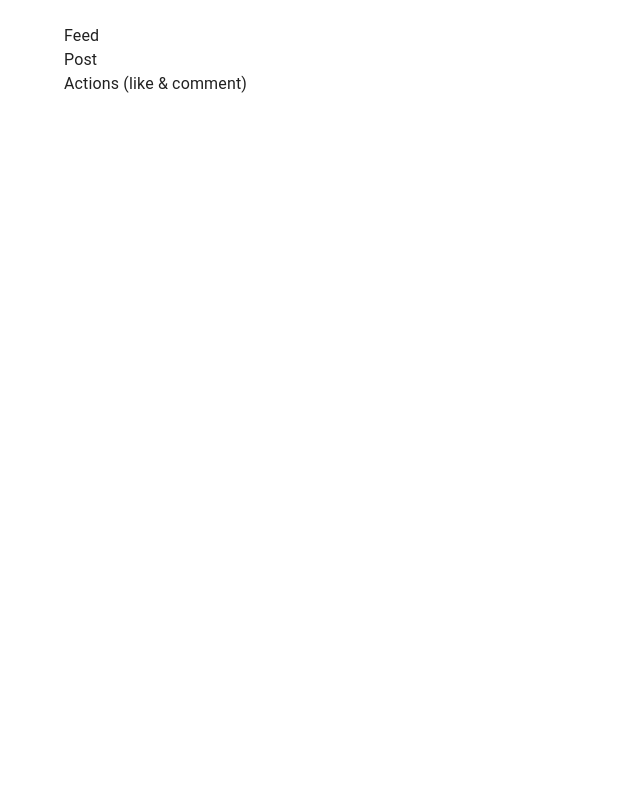
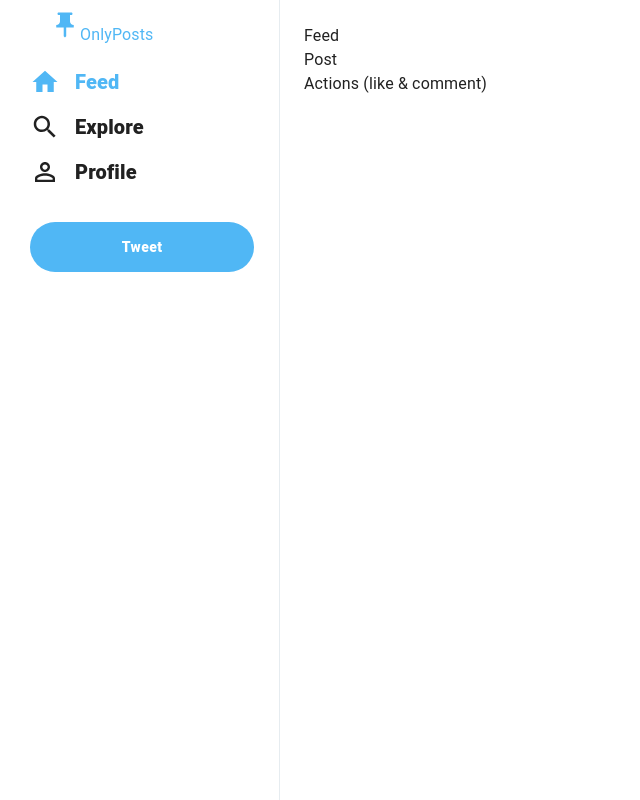
Before and after one commit to React-Revalida/socmed-app-frontend, a React (Create React App) app: page /feed in a window 1280 px wide. Shown: the whole page, without its empty margins (0-640 px from the left). Built offline with nearby package versions, Linux system fonts and the light colour scheme.

Commit message:
Sidebar
~Routings set
~Routings on sidebar click not working yet

```diff
--- a/package.json
+++ b/package.json
@@ -6,7 +6,8 @@
     "@emotion/react": "^11.10.5",
     "@emotion/styled": "^11.10.5",
     "@mui/icons-material": "^5.11.0",
-    "@mui/material": "^5.11.8",
+    "@mui/material": "^5.11.9",
+    "@mui/styled-engine-sc": "^5.11.9",
     "@testing-library/jest-dom": "^5.16.5",
     "@testing-library/react": "^13.4.0",
     "@testing-library/user-event": "^13.5.0",
@@ -17,6 +18,7 @@
     "react-dom": "^18.2.0",
     "react-router-dom": "^6.8.1",
     "react-scripts": "5.0.1",
+    "styled-components": "^5.3.6",
     "web-vitals": "^2.1.4"
   },
   "scripts": {
--- a/src/App.css
+++ b/src/App.css
@@ -1,38 +1,13 @@
-.App {
-  text-align: center;
+body {
+  --twitter-color: #50b7f5;
+  --twitter-background: #e6ecf0;
 }
 
-.App-logo {
-  height: 40vmin;
-  pointer-events: none;
+.app {
+  height: 100vh;
+  display: flex;
+  max-width: 1300px;
+  margin-left: auto;
+  margin-right: auto;
+  padding: 0 10px;
 }
-
-@media (prefers-reduced-motion: no-preference) {
-  .App-logo {
-    animation: App-logo-spin infinite 20s linear;
-  }
-}
-
-.App-header {
-  background-color: #282c34;
-  min-height: 100vh;
-  display: flex;
-  flex-direction: column;
-  align-items: center;
-  justify-content: center;
-  font-size: calc(10px + 2vmin);
-  color: white;
-}
-
-.App-link {
-  color: #61dafb;
-}
-
-@keyframes App-logo-spin {
-  from {
-    transform: rotate(0deg);
-  }
-  to {
-    transform: rotate(360deg);
-  }
-}
--- a/src/App.js
+++ b/src/App.jsx
@@ -6,11 +6,13 @@ import RegisterPage from "./pages/RegisterPage";
 import { useState } from "react";
 import { Container, CssBaseline } from "@mui/material";
 import Feed from "./pages/Feed";
+import Sidebar from "./components/Sidebar";
 
 function App() {
   return (
-    <>
+    <div className="app">
       <CssBaseline />
+      <Sidebar />
       <Container sx={{ marginTop: 3 }}>
         <Routes>
           <Route path="/" element={<Navigate to="/feed" />}></Route>
@@ -19,7 +21,7 @@ function App() {
           <Route path="/login" element={<LoginPage />} />
         </Routes>
       </Container>
-    </>
+    </div>
   );
 }
 
--- /dev/null
+++ b/src/components/Sidebar.css
@@ -0,0 +1,29 @@
+.sidebar {
+  border-right: 1px solid var(--twitter-background);
+  flex: 0.3;
+  min-width: 250px;
+  margin-left: 20px;
+  margin-right: 0px;
+}
+
+.sidebar__twitterIcon {
+  color: var(--twitter-color);
+  /* font-size: 30px !important; */
+  margin: 10px 20px;
+  margin-bottom: 20px;
+}
+.icon {
+  font-size: 30px !important;
+}
+
+.sidebar__tweet {
+  background-color: var(--twitter-color) !important;
+  border: none !important;
+  color: white !important;
+  font-weight: 900 !important;
+  text-transform: inherit !important;
+  border-radius: 30px !important;
+  height: 50px !important;
+  margin-top: 20px !important;
+  width: 90% !important;
+}
--- /dev/null
+++ b/src/components/Sidebar.jsx
@@ -0,0 +1,29 @@
+import React from "react";
+import "./Sidebar.css";
+import OnlyPost from "../assets/onlyposts.png";
+import PushPinIcon from "@mui/icons-material/PushPin";
+import TwitterIcon from "@mui/icons-material/Twitter";
+import SidebarOpt from "./SidebarOpt";
+import HomeIcon from "@mui/icons-material/Home";
+import SearchIcon from "@mui/icons-material/Search";
+import PermIdentityIcon from "@mui/icons-material/PermIdentity";
+import Button from "@mui/material/Button";
+const Sidebar = () => {
+  return (
+    <div className="sidebar">
+      <div className="sidebar__twitterIcon">
+        <PushPinIcon className="icon" />
+        OnlyPosts
+      </div>
+
+      <SidebarOpt active Icon={HomeIcon} text="Feed" />
+      <SidebarOpt Icon={SearchIcon} text="Explore" />
+      <SidebarOpt Icon={PermIdentityIcon} text="Profile" />
+      <Button variant="outlined" className="sidebar__tweet">
+        Tweet
+      </Button>
+    </div>
+  );
+};
+
+export default Sidebar;
--- /dev/null
+++ b/src/components/SidebarOpt.css
@@ -0,0 +1,29 @@
+.sidebarOption {
+  display: flex;
+  align-items: center;
+  cursor: pointer;
+  margin: 0px 20px 15px 0px;
+}
+
+.sidebarOption:hover {
+  background-color: #e8f5fe;
+  border-radius: 30px;
+  color: var(--twitter-color);
+  transition: color 100ms ease-in;
+}
+
+.sidebarOption > .MuiSvgIcon-root {
+  padding: 0px;
+  font-size: 30px !important;
+}
+
+.sidebarOption > h2 {
+  font-weight: 800;
+  font-size: 20px;
+  margin-right: 20px;
+  margin-left: 15px;
+}
+
+.sidebarOption--active {
+  color: var(--twitter-color);
+}
--- /dev/null
+++ b/src/components/SidebarOpt.jsx
@@ -0,0 +1,16 @@
+import React from "react";
+import "./SidebarOpt.css";
+import HomeIcon from "@mui/icons-material/Home";
+
+const SidebarOpt = ({ active, text, Icon }) => {
+  return (
+    <>
+      <div className={`sidebarOption ${active && "sidebarOption--active"}`}>
+        <Icon />
+        <h2>{text}</h2>
+      </div>
+    </>
+  );
+};
+
+export default SidebarOpt;
--- a/src/index.css
+++ b/src/index.css
@@ -1,13 +1,18 @@
+* {
+  margin: 0;
+  padding: 0;
+}
+
 body {
   margin: 0;
-  font-family: -apple-system, BlinkMacSystemFont, 'Segoe UI', 'Roboto', 'Oxygen',
-    'Ubuntu', 'Cantarell', 'Fira Sans', 'Droid Sans', 'Helvetica Neue',
+  font-family: -apple-system, BlinkMacSystemFont, "Segoe UI", "Roboto", "Oxygen",
+    "Ubuntu", "Cantarell", "Fira Sans", "Droid Sans", "Helvetica Neue",
     sans-serif;
   -webkit-font-smoothing: antialiased;
   -moz-osx-font-smoothing: grayscale;
 }
 
 code {
-  font-family: source-code-pro, Menlo, Monaco, Consolas, 'Courier New',
+  font-family: source-code-pro, Menlo, Monaco, Consolas, "Courier New",
     monospace;
 }
```
Also changed, not shown: src/assets/onlyposts.png (added), 1 other file (tests, documents, lock files or other folders).
